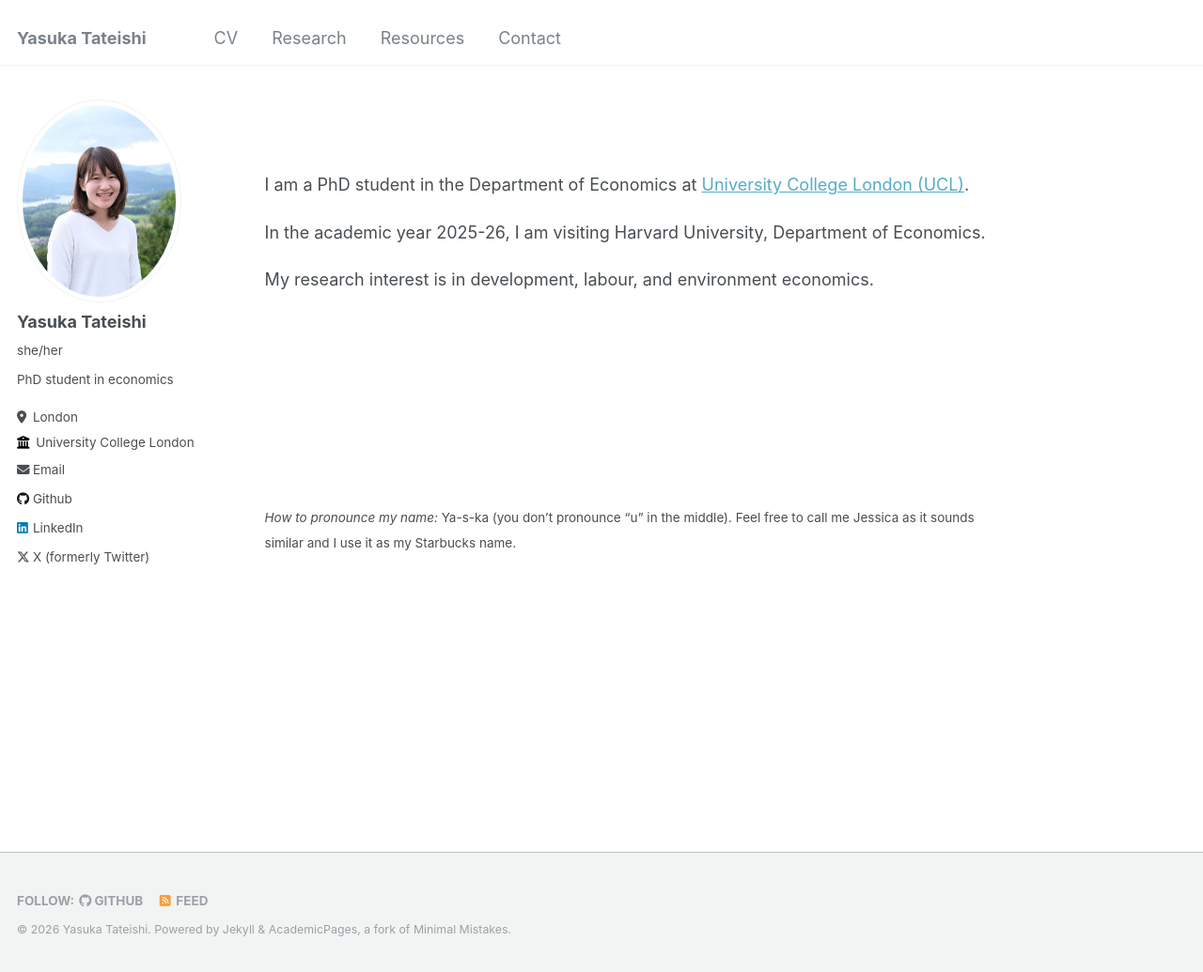
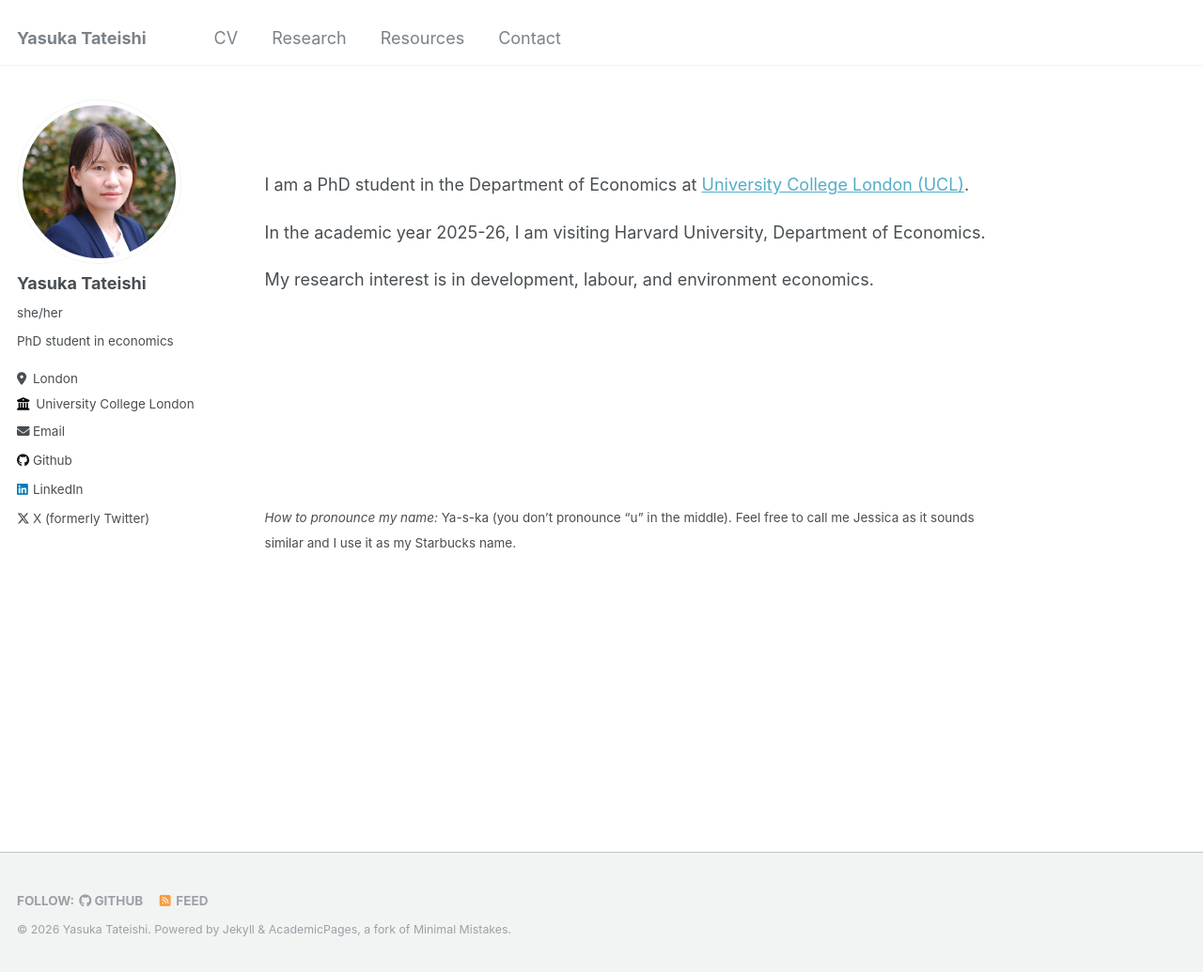
Before and after one commit to yaskatat/yaskatat.github.io, a Jekyll site: the page built from _pages/about.md, in a window 1280 px wide and 1035 px high. Shown: the whole window at 94% size. Built offline with Jekyll 4.4.1, drawn with Linux system fonts in a browser that asks for light colours.

Commit message:
Update _config.yml

```diff
--- a/_config.yml
+++ b/_config.yml
@@ -21,7 +21,7 @@ repository               : "yaskatat/yaskatat.github.io"
 #               Additional customization can be done by editing /_includes/author-profile.html
 author:
   # Biographic information
-  avatar           : "yasuka_tateishi_profile_300.jpg"
+  avatar           : "profile_yt.jpg"
   name             : "Yasuka Tateishi"
   pronouns         : "she/her"
   bio              : "PhD student in economics"
```
